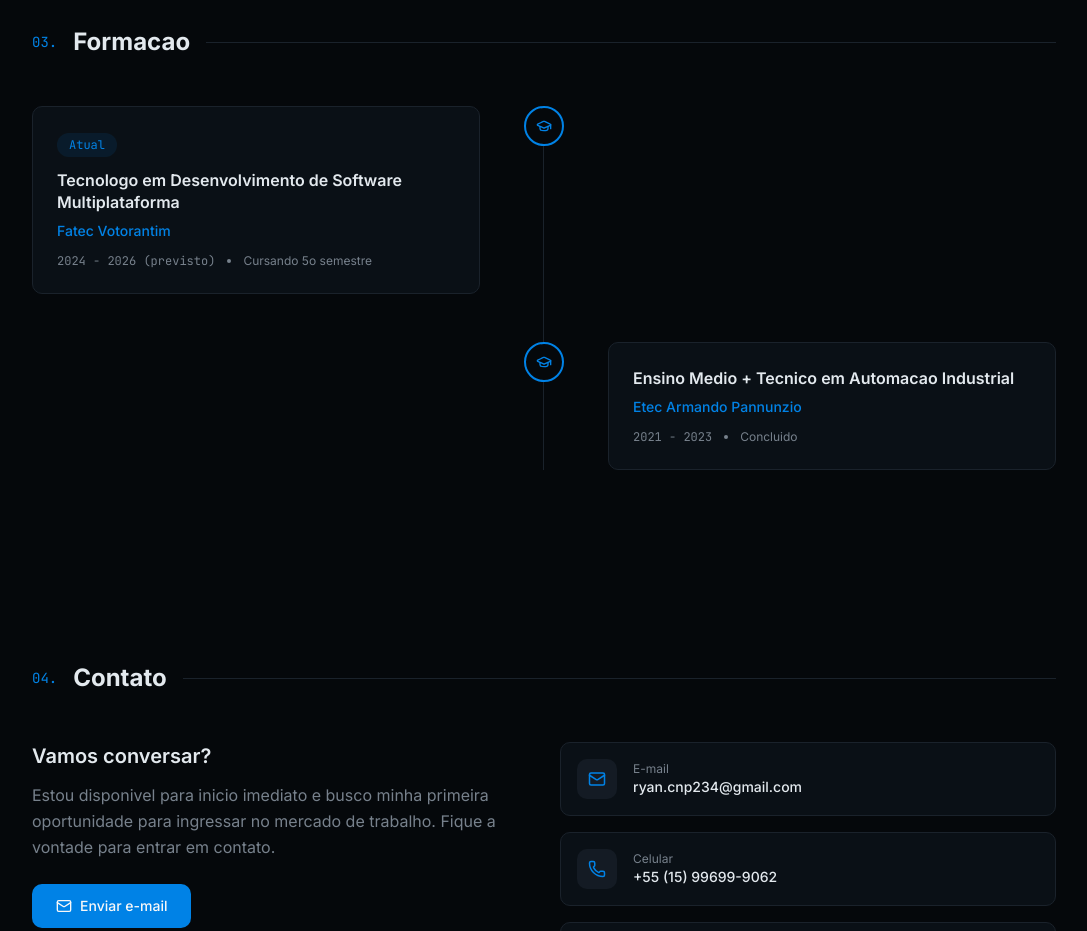
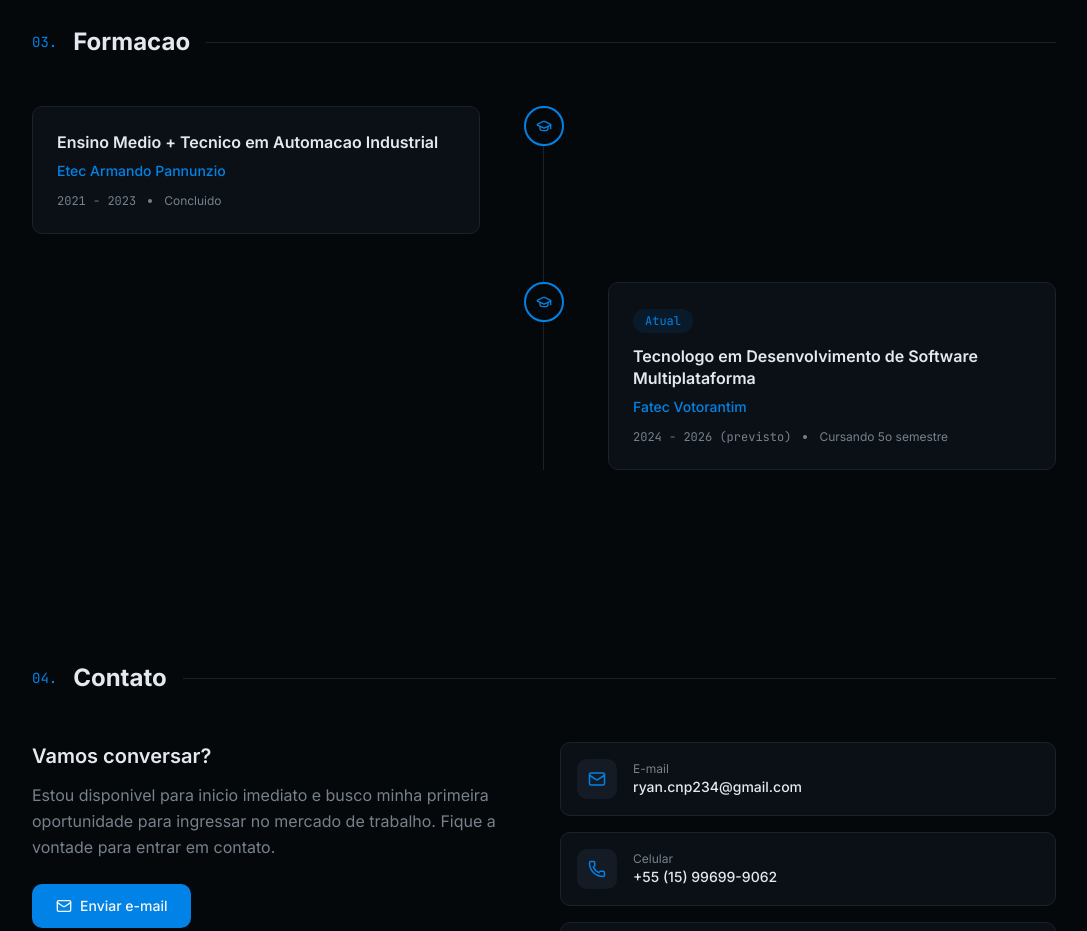
Before and after one commit to RyanCNP/portifolio, a Next.js app: page / in a window 1280 px wide. Shown: the part 1460-2391 px from the top of the page, without its empty margins (96-1183 px from the left). Built offline with nearby package versions, Linux system fonts and the light colour scheme.

Commit message:
fix: correção da ordem de formação

```diff
--- a/components/portfolio/education.tsx
+++ b/components/portfolio/education.tsx
@@ -1,19 +1,19 @@
 import { GraduationCap } from "lucide-react"
 
 const educationItems = [
+  {
+    degree: "Ensino Medio + Tecnico em Automacao Industrial",
+    institution: "Etec Armando Pannunzio",
+    period: "2021 - 2023",
+    status: "Concluido",
+    isCurrent: false,
+  },
   {
     degree: "Tecnologo em Desenvolvimento de Software Multiplataforma",
     institution: "Fatec Votorantim",
     period: "2024 - 2026 (previsto)",
     status: "Cursando 5o semestre",
     isCurrent: true,
-  },
-  {
-    degree: "Ensino Medio + Tecnico em Automacao Industrial",
-    institution: "Etec Armando Pannunzio",
-    period: "2021 - 2023",
-    status: "Concluido",
-    isCurrent: false,
   },
 ]
 
```
